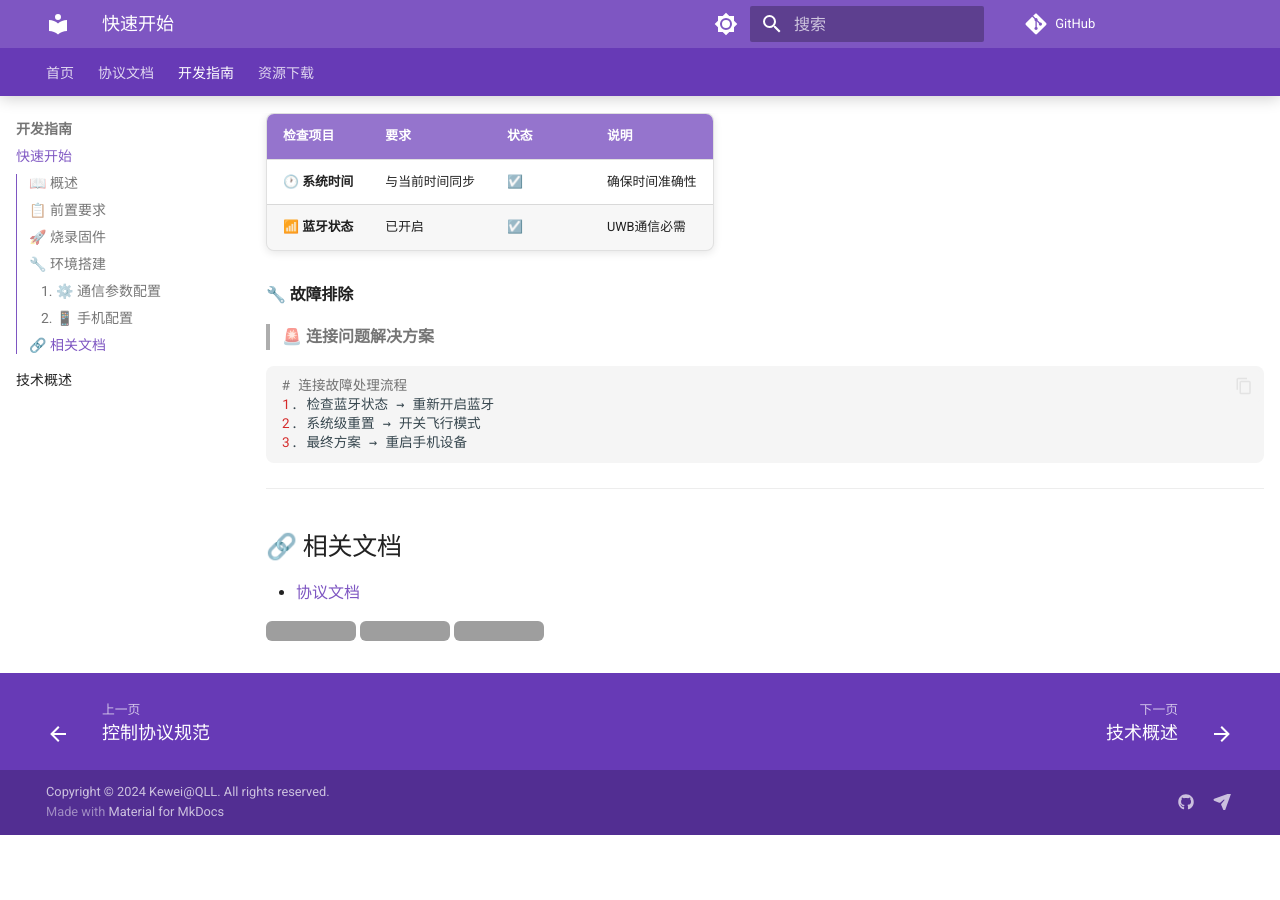
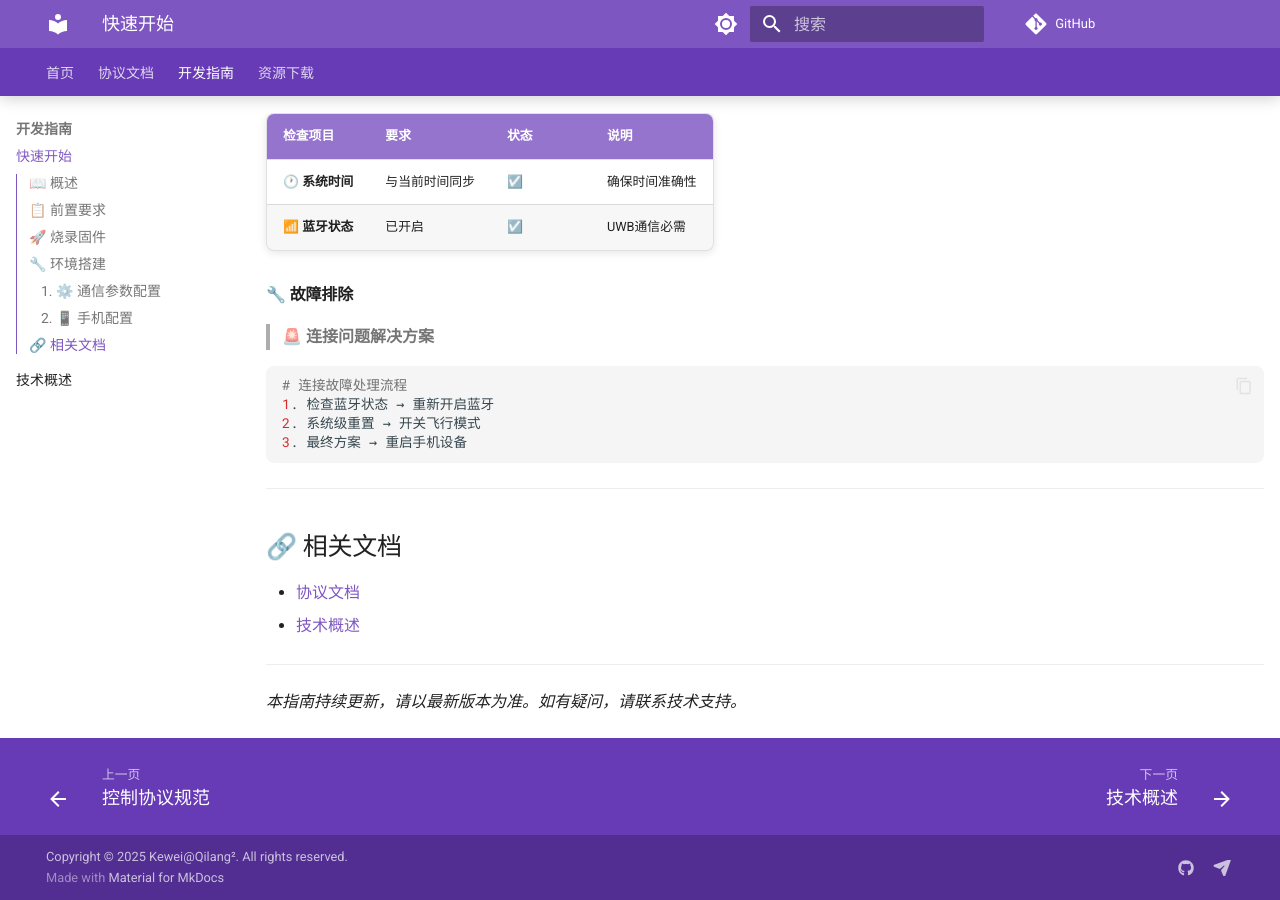
Before and after one commit to ximing766/Uwb_doc, an MkDocs documentation site: the page built from docs/guide/quick-start.md, in a window 1280 px wide and 900 px high, scrolled down 1481 px. Built offline with MkDocs 1.6.1 and Material for MkDocs 9.7.7, drawn with Linux system fonts in a browser that asks for light colours; comment, search, counter and statistics services are not loaded; the version menu is left out; before the commit the page ends 2316 px from its top, so only the background shows below that; grey boxes are pictures that could not be loaded.

```diff
--- a/docs/guide/quick-start.md
+++ b/docs/guide/quick-start.md
@@ -80,10 +80,10 @@
 ---
 
 ## 🔗 相关文档
+
 - [协议文档](../protocol/control-protocol.md)
+- [技术概述](overview.md)
 
-[![Made with ❤️](https://img.shields.io/badge/Made%20with-❤️-red.svg)](https://uwb-tech.com)
-[![Documentation](https://img.shields.io/badge/docs-latest-blue.svg)](https://docs.uwb-tech.com)
-[![Support](https://img.shields.io/badge/support-24%2F7-green.svg)](mailto:support@uwb-tech.com)
+---
 
-</div>
+*本指南持续更新，请以最新版本为准。如有疑问，请联系技术支持。*
--- a/mkdocs.yml
+++ b/mkdocs.yml
@@ -1,7 +1,7 @@
 site_name: UWB技术文档
 site_description: "记录技术笔记、项目文档和工具指南"
 site_author: "Kewei@QLL"
-copyright: "Copyright © 2024 Kewei@QLL. All rights reserved."
+copyright: "Copyright © 2025 Kewei@Qilang². All rights reserved."
 site_url: "https://github.com/ximing766/UwbKnowledgePoints.git"
 repo_url: https://github.com/ximing766/UwbKnowledgePoints.git
 repo_name: GitHub
@@ -17,34 +17,43 @@ nav:
   - 资源下载: download.md
 
 theme:
-  name: material
-  language: zh # 已配置为中文
+  name: material          # readthedocs, material, gitbook,
+  language: zh                       # 界面文字用中文
   features:
-    - announce.dismiss
-    - content.action.edit
-    - content.action.view
-    - content.code.annotate
-    - content.code.copy
-    - content.code.select
-    - content.tabs.link
-    - content.tooltips
-    - header.autohide
-    - navigation.footer
-    - navigation.indexes
-    - navigation.instant
-    - navigation.instant.prefetch
-    - navigation.instant.progress
-    - navigation.prune
-    - navigation.sections
-    - navigation.tabs
-    - navigation.tabs.sticky
-    - navigation.top
-    - navigation.tracking
-    - search.highlight
-    - search.share
-    - search.suggest
-    - toc.follow
-    - toc.integrate
+    # ---------- 公告栏 ----------
+    - announce.dismiss               # 顶部公告条支持手动关闭（需配合 theme.announce 配置）
+
+    # ---------- 正文操作按钮 ----------
+    - content.code.annotate          # 代码块支持行内「+ 号」弹出注解
+    - content.code.copy              # 代码块右上角显示「复制」按钮
+    - content.code.select            # 代码块右上角显示「选中」按钮（一键全选）
+    - content.tabs.link              # 把 Tab 标签的标题变成可跳转的锚点
+    - content.tooltips               # 鼠标悬停到内部链接时显示摘要小浮层
+
+    # ---------- 头部导航 ----------
+    - header.autohide                # 向下滚动时自动隐藏顶部标题栏，向上滚动时恢复
+
+    # ---------- 左侧导航 ----------
+    - navigation.footer              # 在导航栏底部放「上一页 / 下一页」快捷按钮
+    - navigation.indexes             # 允许给章节首页单独指定 index.md（导航栏点击章节即进入）
+    - navigation.instant             # 单页应用（SPA）式无刷新加载，速度更快
+    - navigation.instant.prefetch    # 鼠标悬停链接时就开始预拉取，进一步提速
+    - navigation.instant.progress    # 顶部显示极细的加载进度条
+    - navigation.prune               # 只渲染当前可见分支，长文档侧边栏性能更好
+    - navigation.sections            # 导航栏支持折叠章节（手风琴效果）
+    - navigation.tabs                # 顶层出现「标签式」一级菜单（适合少量顶级分组）
+    - navigation.tabs.sticky         # 标签栏随内容滚动时保持置顶
+    - navigation.top                 # 右下角「返回顶部」按钮
+    - navigation.tracking            # 滚动时自动高亮当前所在章节（与 toc.follow 联动）
+
+    # ---------- 搜索 ----------
+    - search.highlight               # 搜索结果把匹配词高亮
+    - search.share                   # 搜索框右侧增加「复制搜索链接」按钮
+    - search.suggest                 # 输入时实时下拉联想（需支持 search 插件）
+
+    # ---------- 右侧目录 ----------
+    - toc.follow                     # 跟随滚动自动高亮当前章节
+    - toc.integrate                  # 把目录直接嵌进左侧导航，不再单独右侧栏
   palette:
     - media: "(prefers-color-scheme: light)"
       scheme: default
--- a/pyproject.toml
+++ b/pyproject.toml
@@ -8,7 +8,11 @@ dependencies = [
     "gooey>=1.0.8.1",
     "markdownify>=1.1.0",
     "mkdocs>=1.6.1",
+    "mkdocs-bootswatch>=1.1",
+    "mkdocs-gitbook>=0.0.1",
     "mkdocs-material>=9.6.14",
+    "mkdocs-terminal>=4.7.0",
+    "mkdocs-windmill>=1.0.5",
     "pymdown-extensions>=10.15",
     "python-docx>=1.1.2",
 ]
```
Also changed, not shown: docs/download.md (+28 -36 lines), 1 other file.
